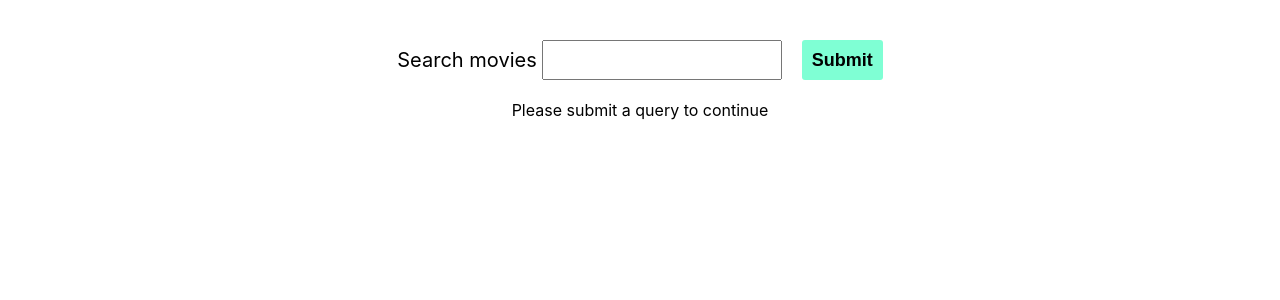
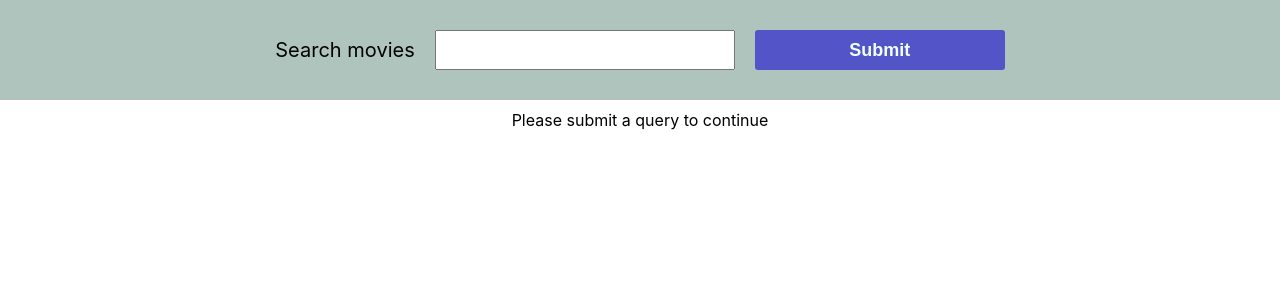
Before and after one commit to hajdun/searh-movie, a Next.js app: page / in a window 1280 px wide. Shown: the top 300 px of the page. Built offline with nearby package versions, Linux system fonts and the light colour scheme.

Commit message:
Style fixes (search header)

```diff
--- a/components/atoms/Button/Button.module.scss
+++ b/components/atoms/Button/Button.module.scss
@@ -8,7 +8,8 @@
 .button {
     width: 100%;
     height: 40px;
-    background-color: aquamarine;
+    color: azure;
+    background-color:rgb(84, 84, 201);
     padding-left: 10px;
     padding-right: 10px;
     font-size: 18px;
@@ -17,6 +18,6 @@
     border-radius: 3px;
 
     &:hover {
-        background-color: rgb(78, 211, 167);
+        background-color: rgb(52, 52, 203);
     }
 }
--- a/components/atoms/SearchInput/SearchInput.module.scss
+++ b/components/atoms/SearchInput/SearchInput.module.scss
@@ -6,11 +6,11 @@
 
 .label {
     font-size: 20px;
-    margin-right: 5px;
+    margin-right: 20px;
 }
 
 .input {
     height: 40px;
-    width: 100%;
+    width: 300px;
     font-size: 18px;
 }
--- a/components/molecules/SearchBar/SearchBar.module.scss
+++ b/components/molecules/SearchBar/SearchBar.module.scss
@@ -1,8 +1,16 @@
 .container {
    display: flex;
    flex-direction: row;
+   align-items: center;
+   align-content: center;
+   justify-content: center;
+   padding-top:30px;
 }
 
 .searchInput {
     margin-right: 20px;
 }
+
+.button {
+    width: 250px;
+}
--- a/components/molecules/SearchBar/SearchBar.tsx
+++ b/components/molecules/SearchBar/SearchBar.tsx
@@ -4,20 +4,20 @@ import { SearchInput } from '../../atoms/SearchInput'
 import styles from './SearchBar.module.scss'
 
 interface ISearchBar {
-  onSubmit:(event: React.SyntheticEvent)=>void
-  onChange:(event: React.ChangeEvent<HTMLInputElement>)=>void
+  onSubmit: (event: React.SyntheticEvent) => void;
+  onChange: (event: React.ChangeEvent<HTMLInputElement>) => void;
 }
 
 const SearchBar: React.FC<ISearchBar> = ({ onSubmit, onChange }) => {
   return (
     <form onSubmit={onSubmit}>
       <div className={styles.container}>
-      <div className={styles.searchInput}>
-      <SearchInput onChange={onChange}/>
-      </div>
-      <div>
-      <Button type="submit" text="Submit" />
-      </div>
+        <div className={styles.searchInput}>
+          <SearchInput onChange={onChange} />
+        </div>
+        <div className={styles.button}>
+          <Button type="submit" text="Submit" />
+        </div>
       </div>
     </form>
   )
--- a/components/organisms/WikiList/WikiList.module.scss
+++ b/components/organisms/WikiList/WikiList.module.scss
@@ -6,3 +6,7 @@
     font-size: 18px;
     margin-bottom: 20px;
 }
+
+.query {
+    font-weight: bold;
+}
--- a/components/organisms/WikiList/WikiList.tsx
+++ b/components/organisms/WikiList/WikiList.tsx
@@ -4,24 +4,27 @@ import { WikiPage } from '../../atoms/WikiPage'
 import styles from './WikiList.module.scss'
 
 interface IWikiList {
-  wikiArticleUrls: string[]
-  wikiSearchString: string
+  wikiArticleUrls: string[];
+  wikiSearchString: string;
 }
 
-const WikiList: React.FC<IWikiList> = ({ wikiArticleUrls, wikiSearchString }) => {
-  if (!wikiArticleUrls || wikiArticleUrls.length === 0) return <div/>
+const WikiList: React.FC<IWikiList> = ({
+  wikiArticleUrls,
+  wikiSearchString
+}) => {
+  if (!wikiArticleUrls || wikiArticleUrls.length === 0) return <div />
 
-  return (<div className={styles.container}>
+  return (
+    <div className={styles.container}>
       <div className={styles.heading}>
-        Wikipedia results for {wikiSearchString}
+        Wikipedia results for {' '}
+        <span className={styles.query}>{wikiSearchString}</span>
       </div>
       <div>
-        {wikiArticleUrls.map((url:string) => {
-          return (
-              <WikiPage key={uuidv4()} url={url}/>
-          )
+        {wikiArticleUrls.map((url: string) => {
+          return <WikiPage key={uuidv4()} url={url} />
         })}
-        </div>
+      </div>
     </div>
   )
 }
--- a/components/pages/IndexPage/IndexPage.module.css
+++ b/components/pages/IndexPage/IndexPage.module.css
@@ -1,3 +1,15 @@
+.searchBar {
+    margin-bottom: 50px;
+    position: fixed;
+    width: 100%;
+    height: 100px;
+    background-color: rgb(174, 196, 188);
+}
+
+.results {
+    margin-top: 110px;
+}
+
 .container {
     display: flex;
 }
@@ -14,7 +26,3 @@
         flex-direction: row;
     }
 }
-
-.results {
-    margin-top: 20px;
-}
--- a/components/pages/IndexPage/IndexPage.tsx
+++ b/components/pages/IndexPage/IndexPage.tsx
@@ -45,7 +45,7 @@ const IndexPage: React.FC = () => {
   return (
     <BasePage>
       <>
-        <div>
+        <div className={styles.searchBar}>
           <SearchBar onSubmit={onSubmit} onChange={onChange}/>
         </div>
       <div className={styles.container}>
--- a/components/templates/BasePage/BasePage.module.css
+++ b/components/templates/BasePage/BasePage.module.css
@@ -2,7 +2,6 @@
    display: flex;
    flex-direction: column;
    align-items: center;
-   padding-top: 40px;
    padding-bottom: 40px;
    padding-left: 40px;
    padding-right: 40px;
```
